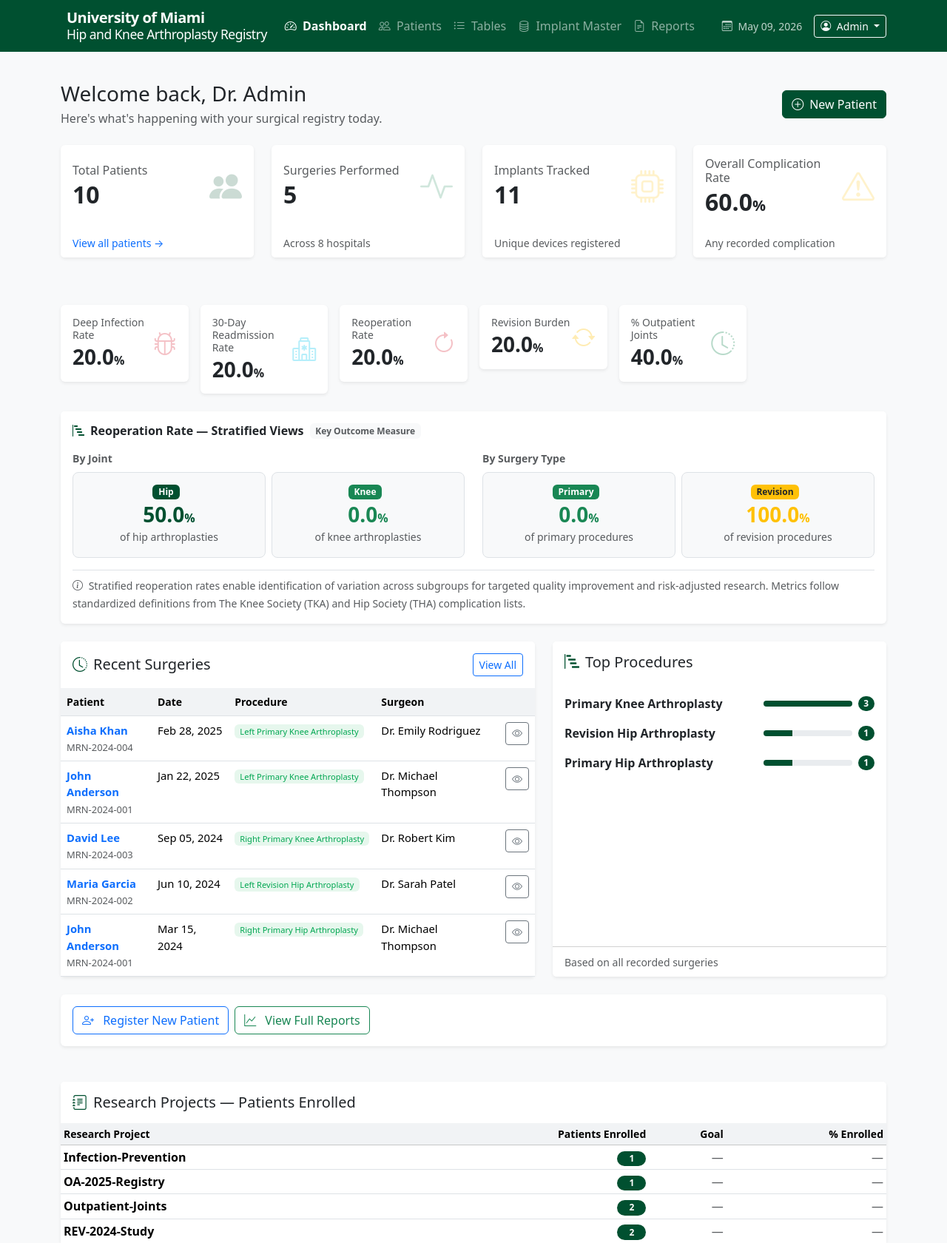
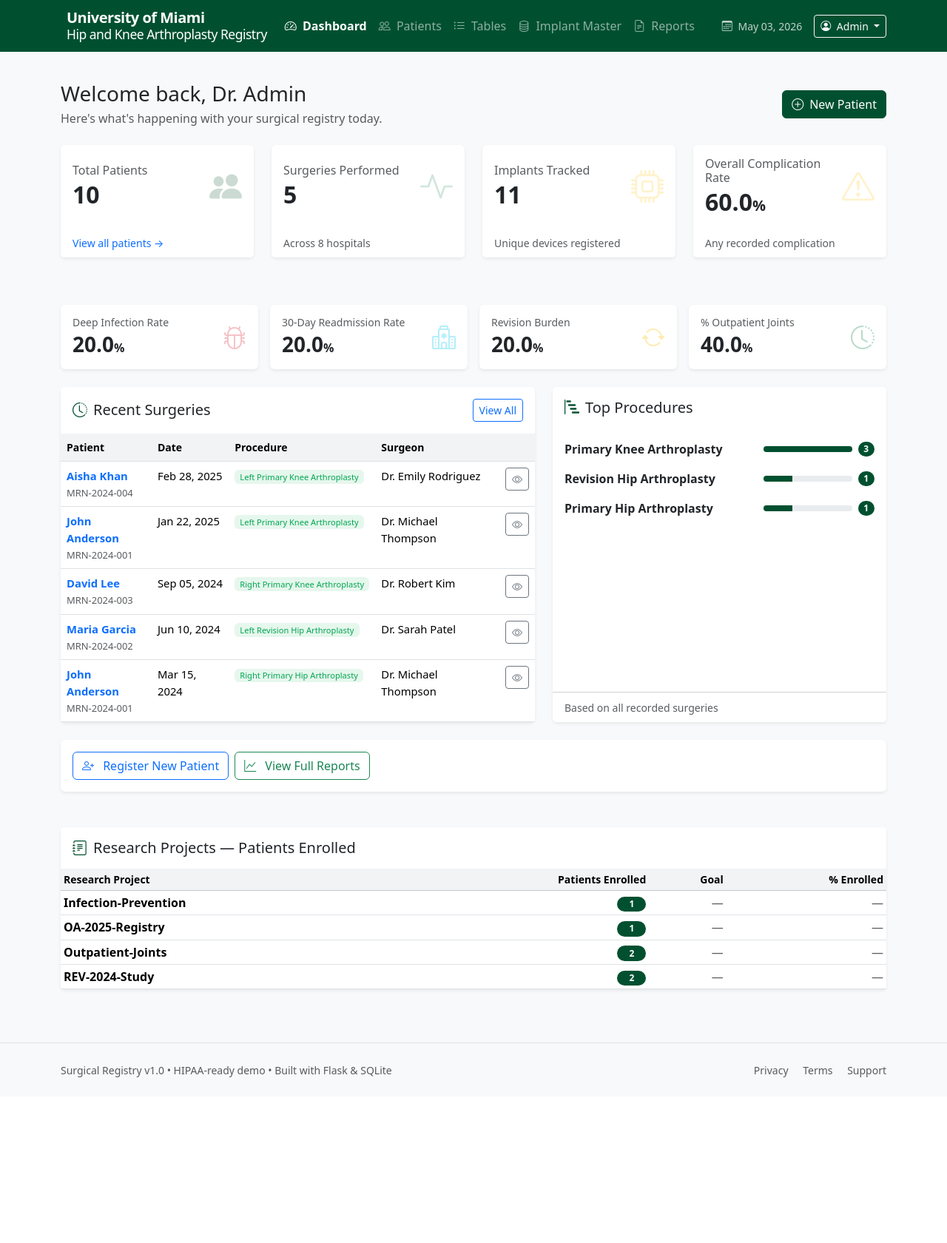
Before and after one commit to echo11dev/surgical-registry, a Flask app: page / in a window 1280 px wide. Shown: the top 1680 px of the page at 74% size. After the commit the page ends 1456 px from the top, so only its background shows below. Run offline with Flask 3, Linux system fonts and the light colour scheme; data comes from the database, SQL or seed files in the repository.

Commit message:
Add files via upload

```diff
--- a/app.py
+++ b/app.py
@@ -8,7 +8,6 @@ with lookup tables for standardized data.
 import os
 import csv
 import io
-import json
 from datetime import datetime, date
 from flask import Flask, render_template, request, redirect, url_for, flash, jsonify, make_response
 from flask_sqlalchemy import SQLAlchemy
@@ -37,13 +36,6 @@ app.config['SQLALCHEMY_ENGINE_OPTIONS'] = {
 
 # Initialize SQLAlchemy
 db = SQLAlchemy(app)
-
-# Context processor to make current date available in all templates (for dynamic banner)
-@app.context_processor
-def inject_current_date():
-    """Provide current date to all templates for the top banner."""
-    from datetime import date
-    return {'current_date': date.today().strftime('%B %d, %Y')}
 
 # ==================== MODELS ====================
 
@@ -620,52 +612,15 @@ def dashboard():
             1 for s in all_surgeries
             if s.complications and s.complications.get('deep_periprosthetic_joint_infection') == 'yes'
         )
-        # 30-day readmission (note: field is "readmission" per 90-day definition in Hip/Knee Society)
+        # 30-day readmission
         readmission_30d_count = sum(
             1 for s in all_surgeries
             if s.complications and s.complications.get('readmission') == 'yes'
         )
-        # Reoperation rate
-        reoperation_count = sum(
-            1 for s in all_surgeries
-            if s.complications and s.complications.get('reoperation') == 'yes'
-        )
 
         stats['complication_rate'] = round((surgeries_with_any_complication / total_surgeries) * 100, 1)
         stats['deep_infection_rate'] = round((deep_infection_count / total_surgeries) * 100, 1)
         stats['readmission_30d_rate'] = round((readmission_30d_count / total_surgeries) * 100, 1)
-        stats['reoperation_rate'] = round((reoperation_count / total_surgeries) * 100, 1) if total_surgeries > 0 else 0
-
-        # Stratified Reoperation Rates (for dashboard UI and research insights)
-        # By Joint
-        hip_surgeries = sum(1 for s in all_surgeries if s.joint == 'Hip')
-        reop_hip_count = sum(
-            1 for s in all_surgeries
-            if s.joint == 'Hip' and s.complications and s.complications.get('reoperation') == 'yes'
-        )
-        stats['reop_hip_rate'] = round((reop_hip_count / hip_surgeries * 100), 1) if hip_surgeries > 0 else 0
-
-        knee_surgeries = sum(1 for s in all_surgeries if s.joint == 'Knee')
-        reop_knee_count = sum(
-            1 for s in all_surgeries
-            if s.joint == 'Knee' and s.complications and s.complications.get('reoperation') == 'yes'
-        )
-        stats['reop_knee_rate'] = round((reop_knee_count / knee_surgeries * 100), 1) if knee_surgeries > 0 else 0
-
-        # By Surgery Type (Primary vs Revision)
-        primary_surgeries = sum(1 for s in all_surgeries if getattr(s, 'surgery_type', None) == 'Primary')
-        reop_primary_count = sum(
-            1 for s in all_surgeries
-            if getattr(s, 'surgery_type', None) == 'Primary' and s.complications and s.complications.get('reoperation') == 'yes'
-        )
-        stats['reop_primary_rate'] = round((reop_primary_count / primary_surgeries * 100), 1) if primary_surgeries > 0 else 0
-
-        revision_surgeries = sum(1 for s in all_surgeries if getattr(s, 'surgery_type', None) == 'Revision')
-        reop_revision_count = sum(
-            1 for s in all_surgeries
-            if getattr(s, 'surgery_type', None) == 'Revision' and s.complications and s.complications.get('reoperation') == 'yes'
-        )
-        stats['reop_revision_rate'] = round((reop_revision_count / revision_surgeries * 100), 1) if revision_surgeries > 0 else 0
 
         # Revision Burden (% of surgeries that are revisions)
         revision_count = sum(1 for s in all_surgeries if getattr(s, 'surgery_type', None) == 'Revision')
@@ -683,11 +638,6 @@ def dashboard():
         stats['complication_rate'] = 0
         stats['deep_infection_rate'] = 0
         stats['readmission_30d_rate'] = 0
-        stats['reoperation_rate'] = 0
-        stats['reop_hip_rate'] = 0
-        stats['reop_knee_rate'] = 0
-        stats['reop_primary_rate'] = 0
-        stats['reop_revision_rate'] = 0
         stats['revision_burden'] = 0
         stats['outpatient_joint_percent'] = 0
 
@@ -1657,123 +1607,6 @@ def export_implants_csv():
     return output
 
 
-@app.route('/reports/export/complications_dataset')
-def export_complications_dataset_csv():
-    """Export rich Complications Dataset for research & QI (one row per surgery).
-
-    Includes:
-    - Full surgery metadata + Elixhauser score + Research Project enrollment
-    - Key complications expanded as separate Yes/No + Date columns (from Hip/Knee Society lists)
-    - Full complications JSON as string column for advanced parsing / time-to-event analysis
-    Ready for Excel, R, Python/Pandas, or statistical software.
-    """
-    si = io.StringIO()
-    cw = csv.writer(si)
-
-    # Key complications we expand into dedicated columns (high research/QI priority)
-    # These come from the standardized Hip Society (2015) and Knee Society (2013) lists
-    key_complication_keys = [
-        'deep_periprosthetic_joint_infection',
-        'reoperation',
-        'readmission',
-        'revision',
-        'death',
-        'instability',
-        'periprosthetic_fracture',
-        'wound_complication',
-        'thromboembolic_disease',
-        'bleeding',
-        'implant_loosening',
-        'stiffness',                    # Knee-specific
-        'abductor_muscle_disruption',   # Hip-specific
-        'heterotopic_ossification',     # Hip-specific
-        'implant_fracture_tibial_insert_dissociation',
-    ]
-
-    # Build header
-    header = [
-        'Surgery_ID', 'Surgery_Date', 'Patient_MRN', 'Patient_Name', 'Patient_Age', 'Patient_Sex',
-        'Joint', 'Side', 'Surgery_Type', 'Revision_Reason',
-        'Surgeon', 'Hospital', 'Operating_Room', 'Duration_Minutes', 'Outpatient',
-        'Procedure_Type_Standardized', 'Elixhauser_Score_van_Walraven',
-        'Research_Projects_Enrolled', 'Number_of_Implants'
-    ]
-
-    for key in key_complication_keys:
-        header.append(f'Comp_{key}')
-        header.append(f'Comp_{key}_Date')
-
-    header.append('Complications_Full_JSON')
-    cw.writerow(header)
-
-    # Fetch all surgeries with eager loading for performance
-    surgeries = Surgery.query.options(
-        db.joinedload(Surgery.patient),
-        db.joinedload(Surgery.surgeon),
-        db.joinedload(Surgery.hospital),
-        db.joinedload(Surgery.procedure_type),
-        db.joinedload(Surgery.implants),
-        db.joinedload(Surgery.research_projects)
-    ).order_by(Surgery.surgery_date.desc()).all()
-
-    for s in surgeries:
-        # Base metadata
-        row = [
-            s.id,
-            s.surgery_date.isoformat() if s.surgery_date else '',
-            s.patient.mrn if s.patient else '',
-            s.patient.full_name if s.patient else '',
-            s.patient.age if s.patient else '',
-            s.patient.sex if s.patient else '',
-            s.joint or '',
-            s.side or '',
-            s.surgery_type or '',
-            s.revision_reason or '',
-            s.surgeon.name if s.surgeon else '',
-            s.hospital.name if s.hospital else '',
-            s.operating_room or '',
-            s.duration_minutes or '',
-            'Yes' if getattr(s, 'outpatient', False) else 'No',
-            s.procedure_type.name if s.procedure_type else '',
-            s.elixhauser_score or 0,
-        ]
-
-        # Research projects (comma-separated for easy filtering in Excel)
-        rp_names = [rp.name for rp in getattr(s, 'research_projects', [])]
-        row.append(', '.join(rp_names) if rp_names else '')
-
-        # Number of implants
-        row.append(len(s.implants) if s.implants else 0)
-
-        # Expand key complications + dates
-        comps = s.complications or {}
-        for key in key_complication_keys:
-            raw_val = comps.get(key, '')
-
-            if isinstance(raw_val, dict):
-                # Future-proof for {"value": "yes", "date": "2025-..."} structure
-                value = raw_val.get('value', '')
-                date_val = raw_val.get('date', '') if value == 'yes' else ''
-            else:
-                # Current flat structure: 'yes' / 'no' / ''
-                value = raw_val if raw_val in ('yes', 'no') else ''
-                date_val = ''  # Dates not yet stored in flat model; ready for enhancement
-
-            row.append(value)
-            row.append(date_val)
-
-        # Full JSON for researchers who want everything (parse with json.loads)
-        full_json_str = json.dumps(comps, default=str, ensure_ascii=False) if comps else '{}'
-        row.append(full_json_str)
-
-        cw.writerow(row)
-
-    output = make_response(si.getvalue())
-    output.headers["Content-Disposition"] = "attachment; filename=um_arthroplasty_complications_dataset.csv"
-    output.headers["Content-type"] = "text/csv"
-    return output
-
-
 # ---------- Health Check (for hosting platforms) ----------
 @app.route('/health')
 def health_check():
--- a/templates/base.html
+++ b/templates/base.html
@@ -133,7 +133,7 @@
                 </ul>
                 <div class="d-flex align-items-center text-white">
                     <span class="me-3 small opacity-75">
-                        <i class="bi bi-calendar3 me-1"></i> {{ current_date }}
+                        <i class="bi bi-calendar3 me-1"></i> {{ "May 03, 2026" }}
                     </span>
                     <div class="dropdown">
                         <button class="btn btn-outline-light btn-sm dropdown-toggle" data-bs-toggle="dropdown">
--- a/templates/index.html
+++ b/templates/index.html
@@ -89,7 +89,7 @@
 
 <!-- Complication Metrics Row -->
 <div class="row g-3 mt-1 mb-4">
-    <div class="col-md-2">
+    <div class="col-md-3">
         <div class="card stats-card border-0">
             <div class="card-body py-3">
                 <div class="d-flex justify-content-between align-items-center">
@@ -102,7 +102,7 @@
             </div>
         </div>
     </div>
-    <div class="col-md-2">
+    <div class="col-md-3">
         <div class="card stats-card border-0">
             <div class="card-body py-3">
                 <div class="d-flex justify-content-between align-items-center">
@@ -115,20 +115,7 @@
             </div>
         </div>
     </div>
-    <div class="col-md-2">
-        <div class="card stats-card border-0">
-            <div class="card-body py-3">
-                <div class="d-flex justify-content-between align-items-center">
-                    <div>
-                        <h6 class="text-muted mb-1 small">Reoperation Rate</h6>
-                        <h3 class="mb-0 fw-bold">{{ stats.reoperation_rate }}<span class="fs-6">%</span></h3>
-                    </div>
-                    <i class="bi bi-arrow-clockwise text-danger" style="font-size: 2rem; opacity: 0.3;"></i>
-                </div>
-            </div>
-        </div>
-    </div>
-    <div class="col-md-2">
+    <div class="col-md-3">
         <div class="card stats-card border-0">
             <div class="card-body py-3">
                 <div class="d-flex justify-content-between align-items-center">
@@ -141,7 +128,7 @@
             </div>
         </div>
     </div>
-    <div class="col-md-2">
+    <div class="col-md-3">
         <div class="card stats-card border-0">
             <div class="card-body py-3">
                 <div class="d-flex justify-content-between align-items-center">
@@ -150,77 +137,6 @@
                         <h3 class="mb-0 fw-bold">{{ stats.outpatient_joint_percent }}<span class="fs-6">%</span></h3>
                     </div>
                     <i class="bi bi-clock-history text-success" style="font-size: 2rem; opacity: 0.3;"></i>
-                </div>
-            </div>
-        </div>
-    </div>
-</div>
-
-<!-- Stratified Reoperation Rates Section -->
-<div class="row g-3 mb-4">
-    <div class="col-12">
-        <div class="card border-0 shadow-sm">
-            <div class="card-header bg-white border-0 py-3 d-flex align-items-center">
-                <h6 class="mb-0 fw-semibold"><i class="bi bi-bar-chart-steps me-2 text-primary"></i>Reoperation Rate — Stratified Views</h6>
-                <span class="badge bg-light text-muted ms-2 small">Key Outcome Measure</span>
-            </div>
-            <div class="card-body pt-0">
-                <div class="row g-4">
-                    <!-- By Joint -->
-                    <div class="col-md-6">
-                        <div class="small fw-semibold text-muted mb-2">By Joint</div>
-                        <div class="row g-2">
-                            <div class="col-6">
-                                <div class="border rounded-3 p-3 text-center bg-light">
-                                    <div class="d-flex align-items-center justify-content-center mb-1">
-                                        <span class="badge bg-primary me-2">Hip</span>
-                                    </div>
-                                    <h3 class="mb-0 fw-bold text-primary">{{ stats.reop_hip_rate }}<span class="fs-6">%</span></h3>
-                                    <small class="text-muted">of hip arthroplasties</small>
-                                </div>
-                            </div>
-                            <div class="col-6">
-                                <div class="border rounded-3 p-3 text-center bg-light">
-                                    <div class="d-flex align-items-center justify-content-center mb-1">
-                                        <span class="badge bg-success me-2">Knee</span>
-                                    </div>
-                                    <h3 class="mb-0 fw-bold text-success">{{ stats.reop_knee_rate }}<span class="fs-6">%</span></h3>
-                                    <small class="text-muted">of knee arthroplasties</small>
-                                </div>
-                            </div>
-                        </div>
-                    </div>
-                    <!-- By Surgery Type -->
-                    <div class="col-md-6">
-                        <div class="small fw-semibold text-muted mb-2">By Surgery Type</div>
-                        <div class="row g-2">
-                            <div class="col-6">
-                                <div class="border rounded-3 p-3 text-center bg-light">
-                                    <div class="d-flex align-items-center justify-content-center mb-1">
-                                        <span class="badge bg-success me-2">Primary</span>
-                                    </div>
-                                    <h3 class="mb-0 fw-bold text-success">{{ stats.reop_primary_rate }}<span class="fs-6">%</span></h3>
-                                    <small class="text-muted">of primary procedures</small>
-                                </div>
-                            </div>
-                            <div class="col-6">
-                                <div class="border rounded-3 p-3 text-center bg-light">
-                                    <div class="d-flex align-items-center justify-content-center mb-1">
-                                        <span class="badge bg-warning text-dark me-2">Revision</span>
-                                    </div>
-                                    <h3 class="mb-0 fw-bold text-warning">{{ stats.reop_revision_rate }}<span class="fs-6">%</span></h3>
-                                    <small class="text-muted">of revision procedures</small>
-                                </div>
-                            </div>
-                        </div>
-                    </div>
-                </div>
-                <div class="mt-3 pt-2 border-top">
-                    <small class="text-muted">
-                        <i class="bi bi-info-circle me-1"></i>
-                        Stratified reoperation rates enable identification of variation across subgroups for targeted quality improvement and risk-adjusted research.
-                        Metrics follow standardized definitions from The Knee Society (TKA) and Hip Society (THA) complication lists.
-                    </small>
                 </div>
             </div>
         </div>
```
